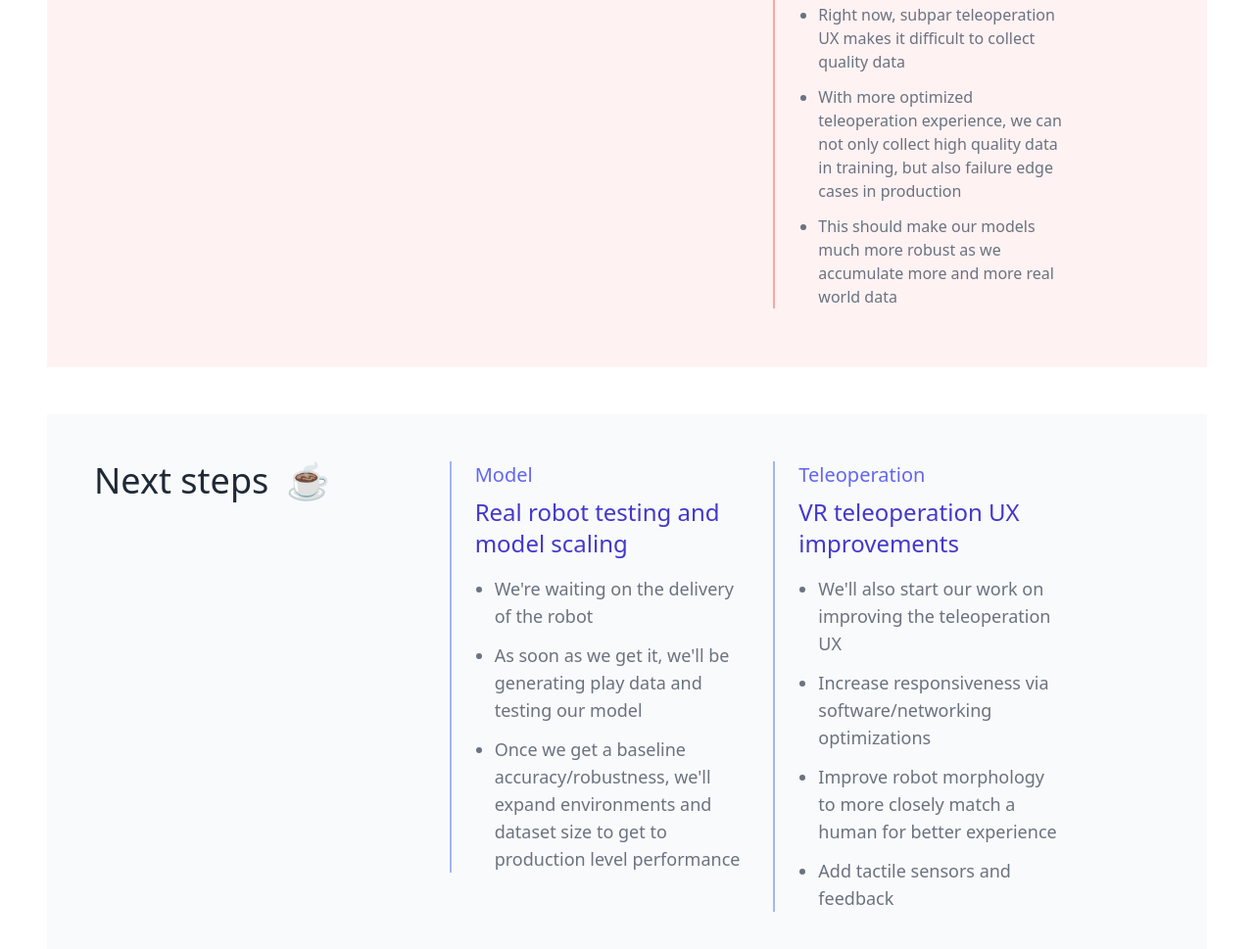
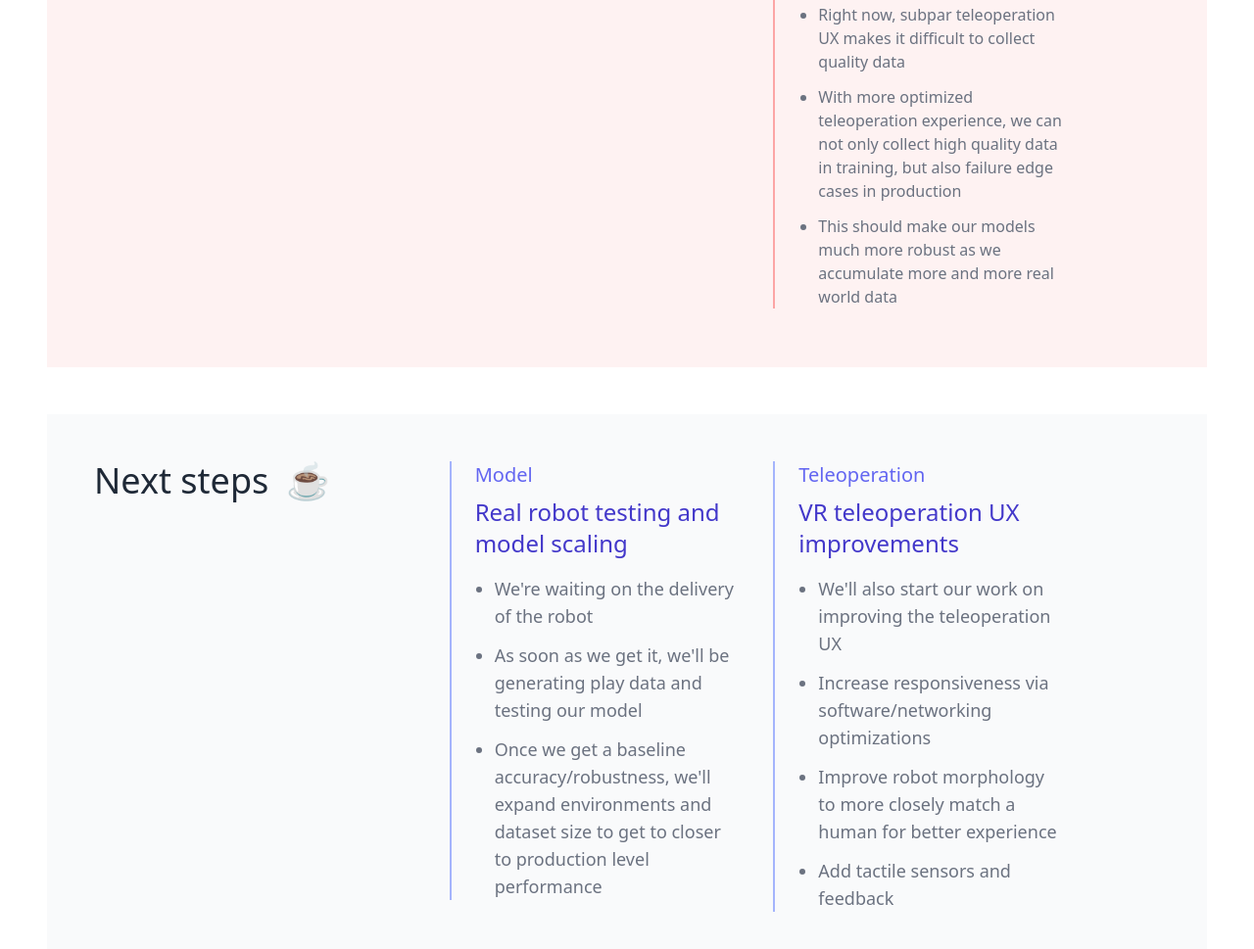
Before and after one commit to seunggs/shelly-robotics-site, a Gatsby site: page /demo in a window 1280 px wide. Shown: the part 6551-7520 px from the top of the page at 98% size. Built offline with nearby package versions, Linux system fonts and the light colour scheme; Gatsby itself is replaced by a stand-in of ours.

Commit message:
minor fixes

```diff
--- a/src/pages/demo.js
+++ b/src/pages/demo.js
@@ -590,7 +590,7 @@ export default function Demo() {
                         <ul className="list-disc list-outside pl-5">
                           <li className="mb-3">We're waiting on the delivery of the robot</li>
                           <li className="mb-3">As soon as we get it, we'll be generating play data and testing our model</li>
-                          <li className="mb-3">Once we get a baseline accuracy/robustness, we'll expand environments and dataset size to get to production level performance</li>
+                          <li className="mb-3">Once we get a baseline accuracy/robustness, we'll expand environments and dataset size to get to closer to production level performance</li>
                         </ul>
                       </div>}
                       className="pr-8"
```
